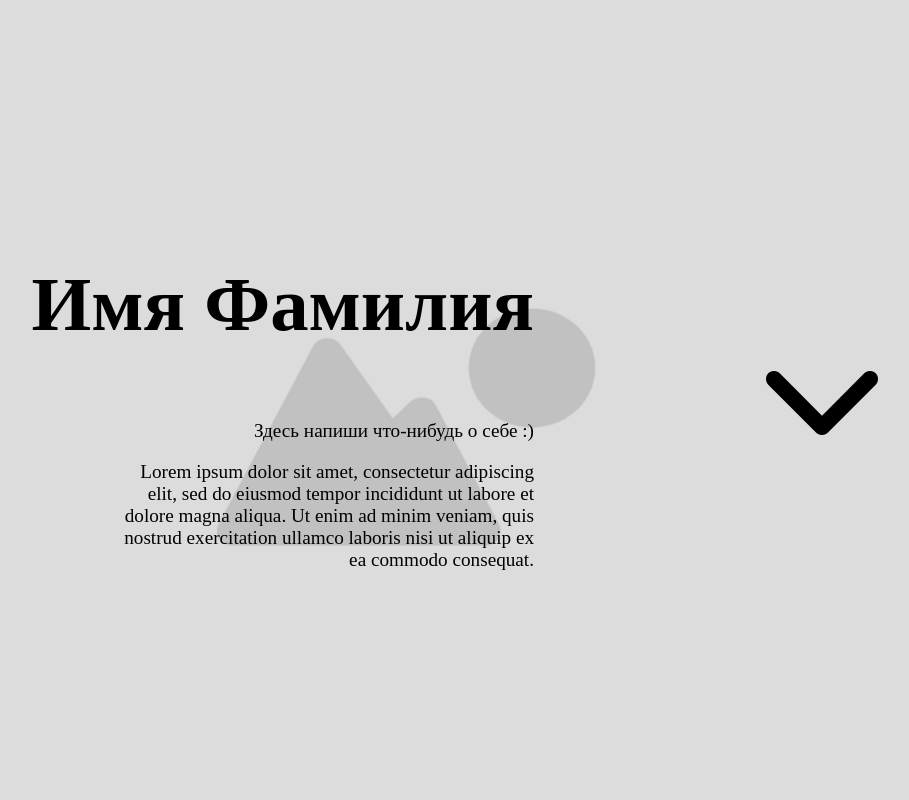
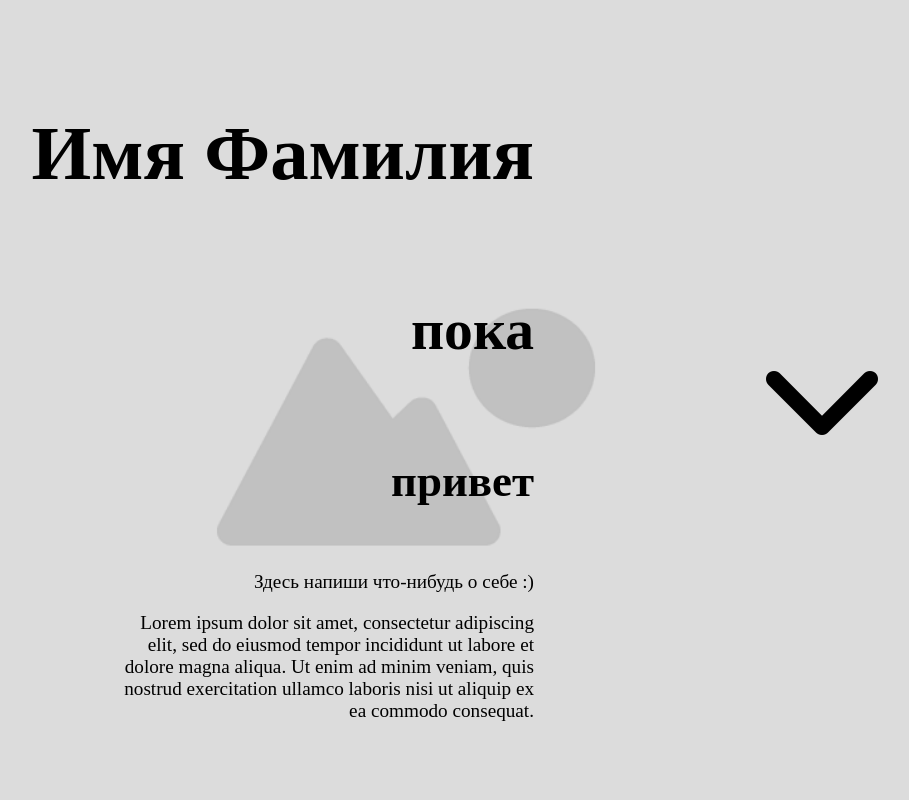
Before and after one commit to slave34/zxc, a plain HTML site: page index.html in a window 1280 px wide. Shown: the top 800 px of the page, without its empty margins (234-1143 px from the left). Drawn offline with Linux system fonts and the light colour scheme.

Commit message:
zxc_commit

```diff
--- a/index.html
+++ b/index.html
@@ -10,6 +10,8 @@
     <header>
         <div class="header_left">
             <h1>Имя Фамилия</h1>
+            <h2>пока</h2>
+            <h3>привет</h3>
             <div class="bio">
                 <p>Здесь напиши что-нибудь о себе :)</p>
                 <p>Lorem ipsum dolor sit amet, consectetur adipiscing elit, sed do eiusmod tempor incididunt ut labore et dolore magna aliqua. Ut enim ad minim veniam, quis nostrud exercitation ullamco laboris nisi ut aliquip ex ea commodo consequat.</p>
```
